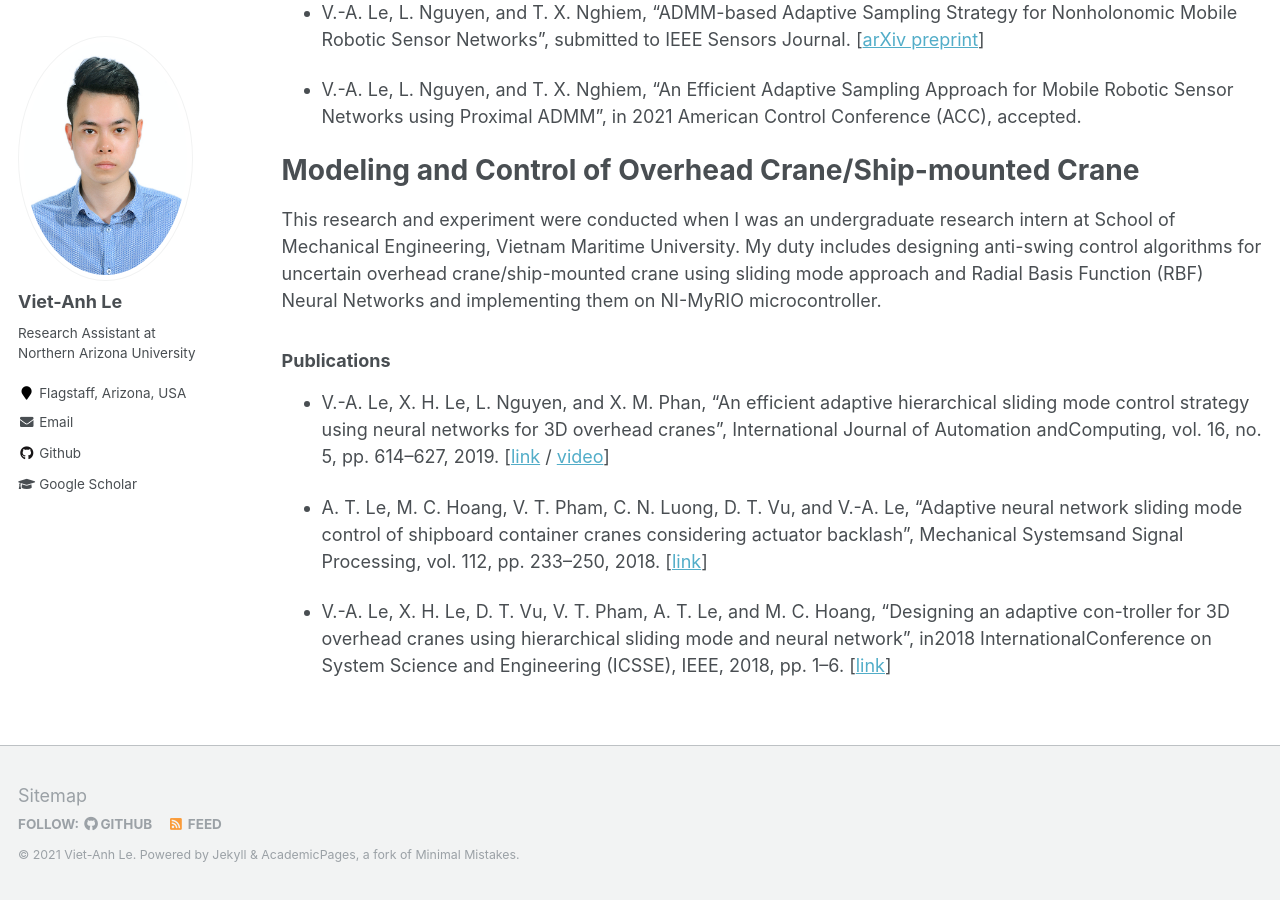
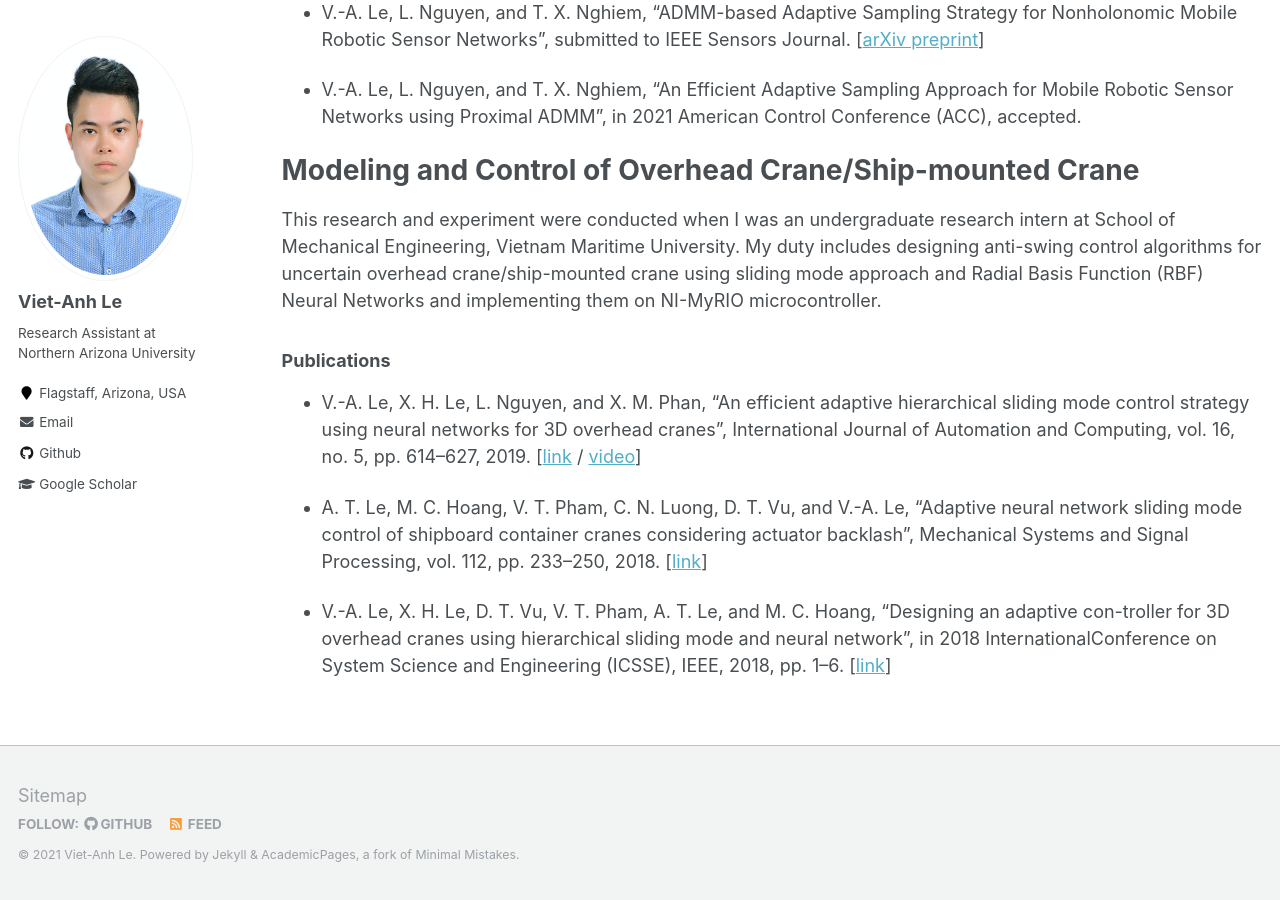
Before and after one commit to vietanhle0101/vietanhle0101.github.io, a Jekyll site: the page built from _pages/projects.md, in a window 1280 px wide and 900 px high, scrolled down 837 px. Built offline with Jekyll 4.4.1, drawn with Linux system fonts in a browser that asks for light colours.

Commit message:
update project

```diff
--- a/_pages/projects.md
+++ b/_pages/projects.md
@@ -38,8 +38,8 @@ This research and experiment were conducted when I was an undergraduate research
 
 ### Publications
 
-* V.-A. Le, X. H. Le, L. Nguyen, and X. M. Phan, “An efficient adaptive hierarchical sliding mode control strategy using neural networks for 3D overhead cranes”, International Journal of Automation andComputing, vol. 16, no. 5, pp. 614–627, 2019. [[link](https://www.sciencedirect.com/science/article/abs/pii/S0888327018302322) / [video](https://www.youtube.com/watch?v=ZlF37IZh89Q)]
+* V.-A. Le, X. H. Le, L. Nguyen, and X. M. Phan, “An efficient adaptive hierarchical sliding mode control strategy using neural networks for 3D overhead cranes”, International Journal of Automation and Computing, vol. 16, no. 5, pp. 614–627, 2019. [[link](https://www.sciencedirect.com/science/article/abs/pii/S0888327018302322) / [video](https://www.youtube.com/watch?v=ZlF37IZh89Q)]
 
-* A. T. Le, M. C. Hoang, V. T. Pham, C. N. Luong, D. T. Vu, and V.-A. Le, “Adaptive neural network sliding mode control of shipboard container cranes considering actuator backlash”, Mechanical Systemsand Signal Processing, vol. 112, pp. 233–250, 2018. [[link](https://link.springer.com/article/10.1007/s11633-019-1174-y)]
+* A. T. Le, M. C. Hoang, V. T. Pham, C. N. Luong, D. T. Vu, and V.-A. Le, “Adaptive neural network sliding mode control of shipboard container cranes considering actuator backlash”, Mechanical Systems and Signal Processing, vol. 112, pp. 233–250, 2018. [[link](https://link.springer.com/article/10.1007/s11633-019-1174-y)]
 
-* V.-A. Le, X. H. Le, D. T. Vu, V. T. Pham, A. T. Le, and M. C. Hoang, “Designing an adaptive con-troller for 3D overhead cranes using hierarchical sliding mode and neural network”, in2018 InternationalConference on System Science and Engineering (ICSSE), IEEE, 2018, pp. 1–6. [[link](https://ieeexplore.ieee.org/abstract/document/8520162)]
+* V.-A. Le, X. H. Le, D. T. Vu, V. T. Pham, A. T. Le, and M. C. Hoang, “Designing an adaptive con-troller for 3D overhead cranes using hierarchical sliding mode and neural network”, in 2018 InternationalConference on System Science and Engineering (ICSSE), IEEE, 2018, pp. 1–6. [[link](https://ieeexplore.ieee.org/abstract/document/8520162)]
```
